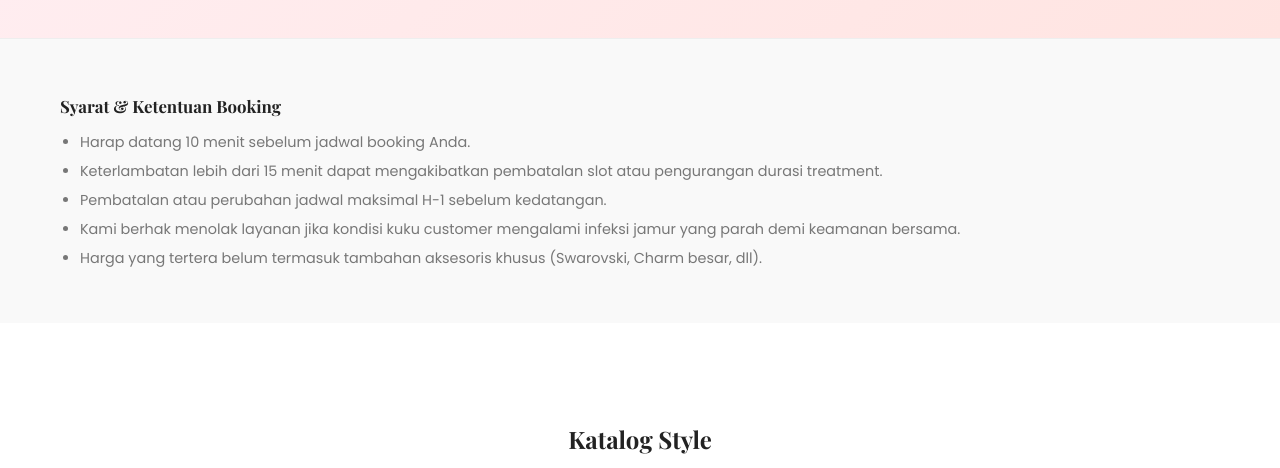
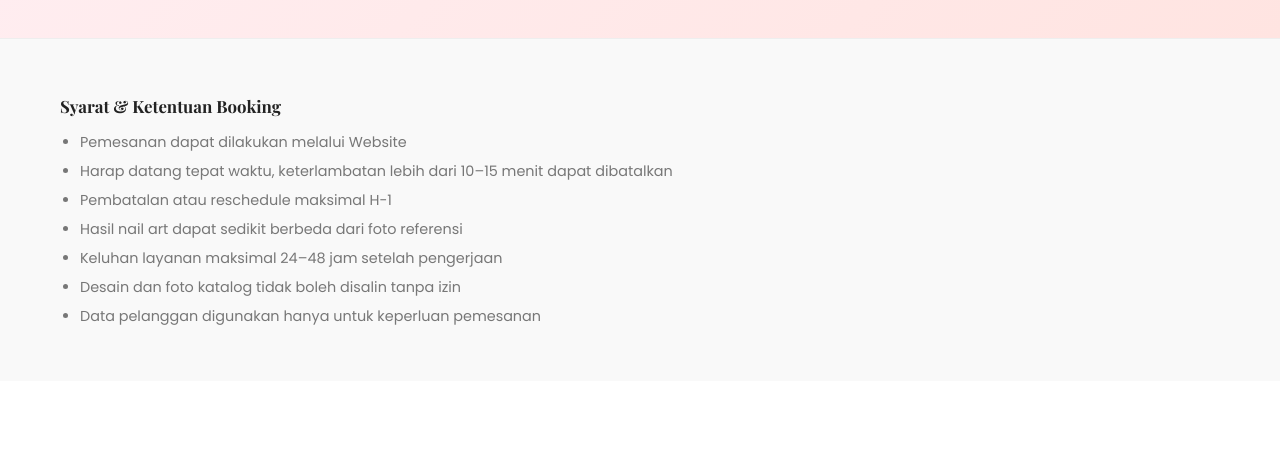
Before and after one commit to aerchievoid/Sarelin-Nail-Art-Studio, a plain HTML site: page index.html in a window 1280 px wide. Shown: the part 1560-2028 px from the top of the page. Drawn offline with nearby package versions, Linux system fonts and the light colour scheme.

Commit message:
Update index.html

```diff
--- a/index.html
+++ b/index.html
@@ -334,11 +334,14 @@
         <div class="container">
             <h3>Syarat & Ketentuan Booking</h3>
             <ul>
-                <li>Harap datang 10 menit sebelum jadwal booking Anda.</li>
-                <li>Keterlambatan lebih dari 15 menit dapat mengakibatkan pembatalan slot atau pengurangan durasi treatment.</li>
-                <li>Pembatalan atau perubahan jadwal maksimal H-1 sebelum kedatangan.</li>
-                <li>Kami berhak menolak layanan jika kondisi kuku customer mengalami infeksi jamur yang parah demi keamanan bersama.</li>
-                <li>Harga yang tertera belum termasuk tambahan aksesoris khusus (Swarovski, Charm besar, dll).</li>
+                <li>Pemesanan dapat dilakukan melalui Website</li>
+                <li>Harap datang tepat waktu, keterlambatan lebih dari 10–15 menit dapat dibatalkan</li>
+                <li>Pembatalan atau reschedule maksimal H-1</li>
+                <li>Hasil nail art dapat sedikit berbeda dari foto referensi</li>
+                <li>Keluhan layanan maksimal 24–48 jam setelah pengerjaan</li>
+                <li>Desain dan foto katalog tidak boleh disalin tanpa izin</li>
+                <li>Data pelanggan digunakan hanya untuk keperluan pemesanan</li>
+
             </ul>
         </div>
     </section>
```
